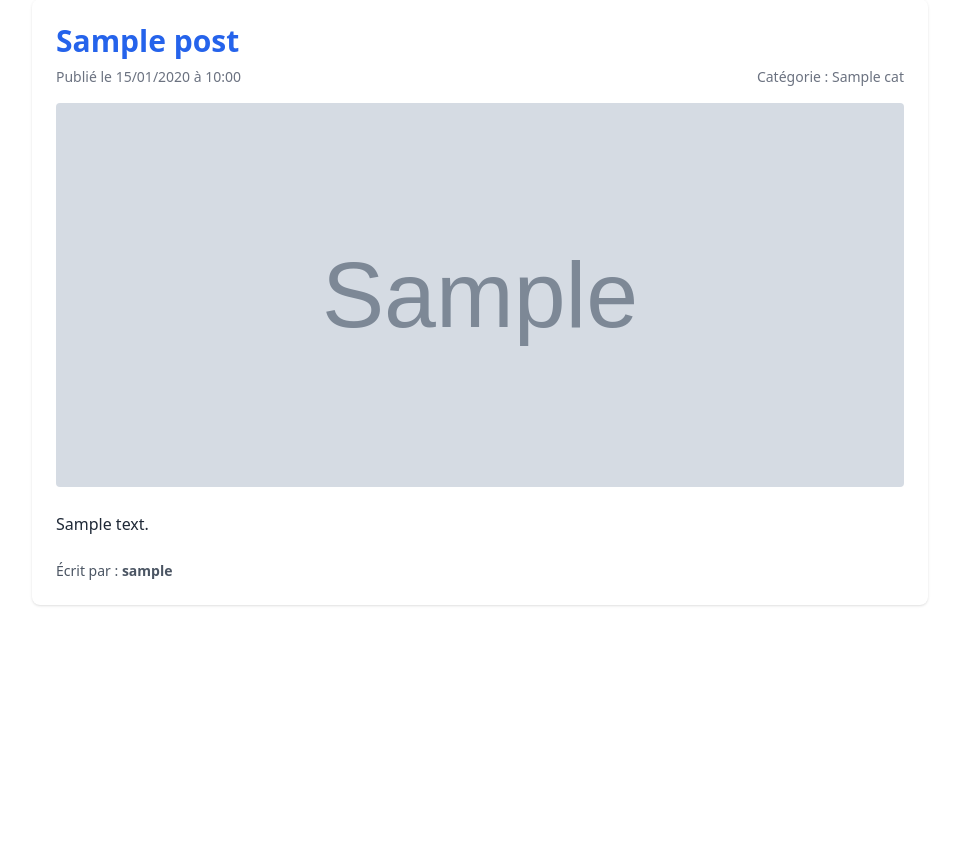
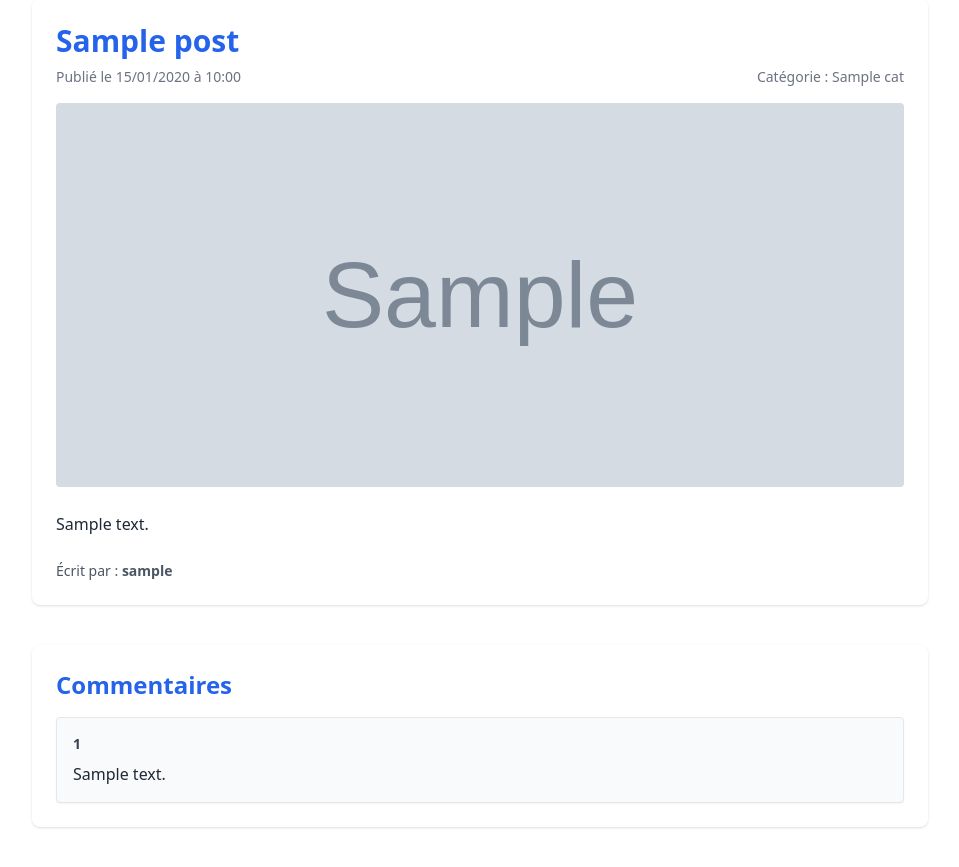
Before and after one commit to Nyx806/UTSU, a Symfony app: template templates/posts/details.html.twig in a window 1280 px wide. Shown: the part 41-908 px from the top of the page, without its empty margins (160-1119 px from the left). Run offline with Twig, Linux system fonts and the light colour scheme; the template is opened without the code that fills it: most values are stand-ins (such as "Sample title", 1, 10 or a date in 2020); grey boxes marked "Sample" are stand-in pictures; style sheets or scripts are compiled from the project's sources; some libraries are stand-ins or nearby versions.

Commit message:
ajout de l'affichage des commentaires

```diff
--- a/templates/posts/details.html.twig
+++ b/templates/posts/details.html.twig
@@ -24,4 +24,25 @@
         Écrit par : <span class="font-semibold">{{ post.getUserID.username }}</span>
     </div>
 </div>
+
+<div class="max-w-4xl mx-auto mt-10 bg-white rounded-lg shadow p-6">
+    <h2 class="text-2xl font-semibold text-blue-600 mb-4">Commentaires</h2>
+
+    {% if post.commentaires|length == 0 %}
+        <p class="text-gray-500">Aucun commentaire pour le moment.</p>
+    {% else %}
+        <div class="space-y-4">
+            {% for commentaire in post.commentaires %}
+                <div class="border rounded p-4 bg-gray-50 shadow-sm">
+                    <div class="flex justify-between items-center mb-2">
+                        <span class="text-sm font-semibold text-gray-700">
+                            {{ commentaire.userID}}
+                        </span>
+                    </div>
+                    <p class="text-gray-800 whitespace-pre-line">{{ commentaire.contenu }}</p>
+                </div>
+            {% endfor %}
+        </div>
+    {% endif %}
+</div>
 {% endblock %}
```
